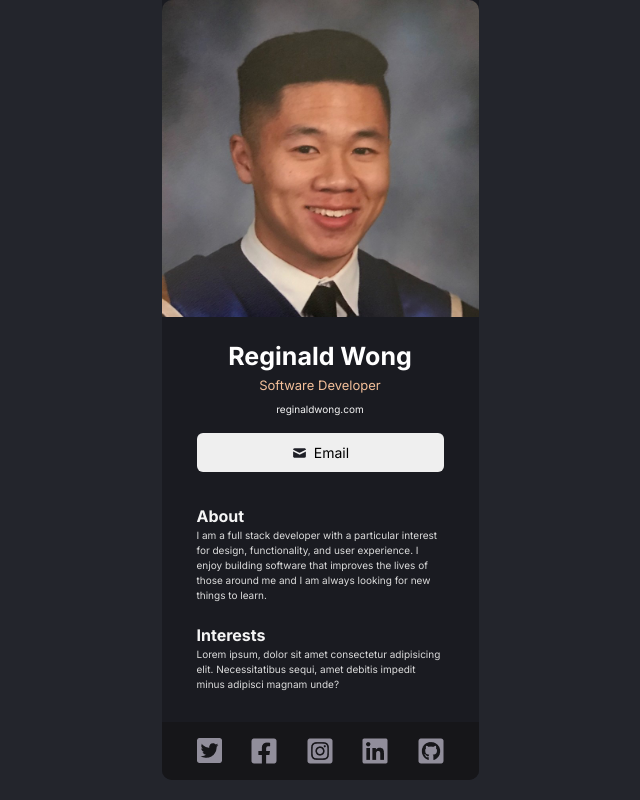
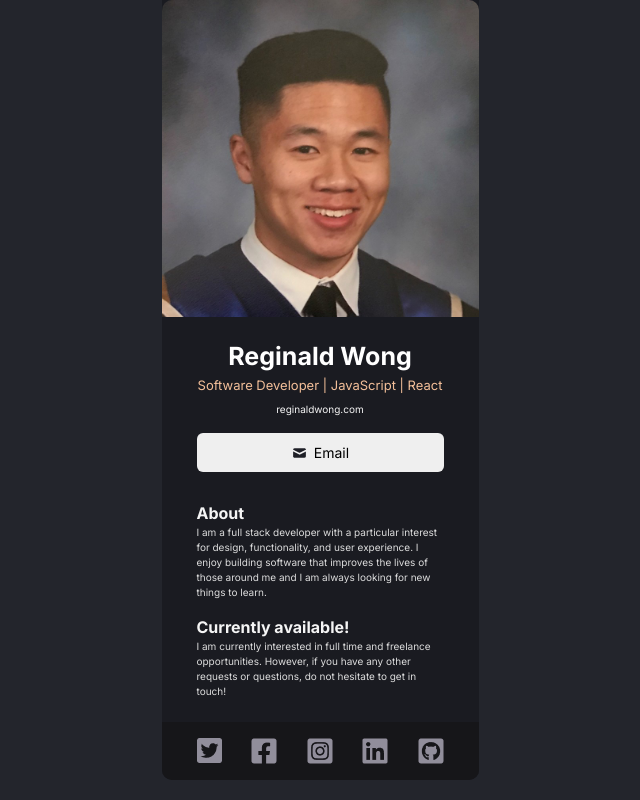
Before and after one commit to reginaldwong/digital-business-card, a React (Vite) app: page / in a window 1280 px wide. Shown: the whole page, without its empty margins (320-960 px from the left). Built offline with nearby package versions, Linux system fonts and the light colour scheme.

Commit message:
fix margins

```diff
--- a/src/App.css
+++ b/src/App.css
@@ -83,6 +83,7 @@ body {
   height: 780px;
   display: flex;
   flex-direction: column;
+  justify-content: center;
   margin: 0 auto;
   background-color: #1A1B21;
   border-radius: 0px 0px 10px 10px;
@@ -148,7 +149,7 @@ body {
   color: #f5f5f5;
   font-size: 16px;
   width: 247px;
-  margin: 32px auto 0 auto;
+  margin: 29px auto 0 auto;
 }
 
 .about--description {
@@ -164,7 +165,7 @@ body {
   color: #f5f5f5;
   font-size: 16px;
   width: 247px;
-  margin: 20px auto 0 auto;
+  margin: 15px auto 0 auto;
 }
 
 .interests--description {
--- a/src/components/Info.jsx
+++ b/src/components/Info.jsx
@@ -7,7 +7,7 @@ const Info = () => {
         <header>
             <img src={headerImage} alt="reginald wong" className="header--image" />
             <h1 className="header--name">Reginald Wong</h1>
-            <h3 className="header--title">Software Developer</h3>
+            <h3 className="header--title">Software Developer | JavaScript | React </h3>
             <h4 className="header--link"><a href="https://reginaldwong.com" target="_blank">reginaldwong.com</a></h4>
             <button className="header--button"><img  src={mailIcon}/><a href="mailto:reginaldwongdev@gmail.com" className="header--button--link">Email</a></button>
         </header>
--- a/src/components/Interests.jsx
+++ b/src/components/Interests.jsx
@@ -3,8 +3,8 @@ import React from "react"
 const Interests = () => {
     return (
         <section>
-        <h2 className="interests--title">Interests</h2>
-        <p className="interests--description">Lorem ipsum, dolor sit amet consectetur adipisicing elit. Necessitatibus sequi, amet debitis impedit minus adipisci magnam unde?</p>
+        <h2 className="interests--title">Currently available!</h2>
+        <p className="interests--description">I am currently interested in full time and freelance opportunities. However, if you have any other requests or questions, do not hesitate to get in touch!</p>
         </section>
     )
 }
```
